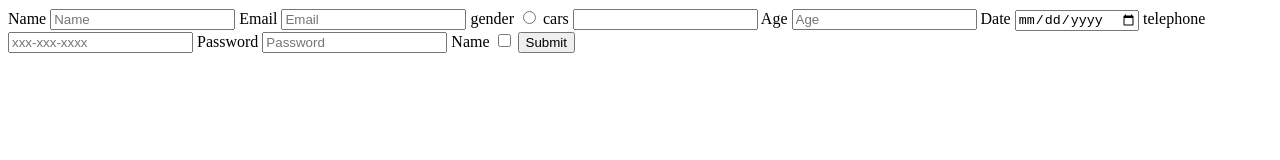
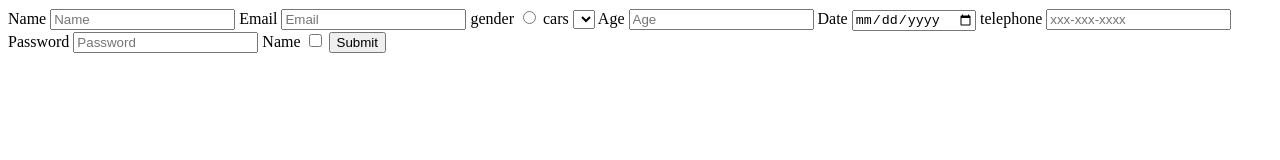
Before and after one commit to acciojob/signup-form-car-deepak5230, a website: page main.html in a window 1280 px wide. Drawn offline with Linux system fonts and the light colour scheme.

Commit message:
created a submission

```diff
--- a/main.html
+++ b/main.html
@@ -19,8 +19,10 @@
   <input type="Email" id="email" placeholder="Email">
   <label for="gender"	> gender</label>
   <input type="radio" id="gender">
- <label for="cars">cars</label>
-  <input type="Select" id="cars" >
+ <label for ="cars">cars</label>
+  <select  id="cars">
+
+  </select>
 <label for="age">Age</label>
   <input type="Number" id="age" placeholder="Age">
 <label for="dob">Date</label>
```
